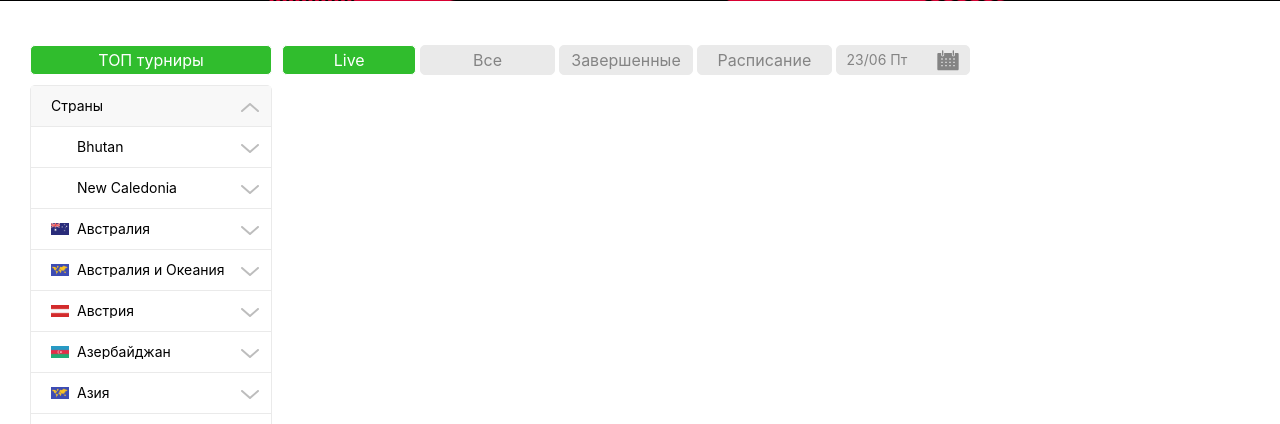
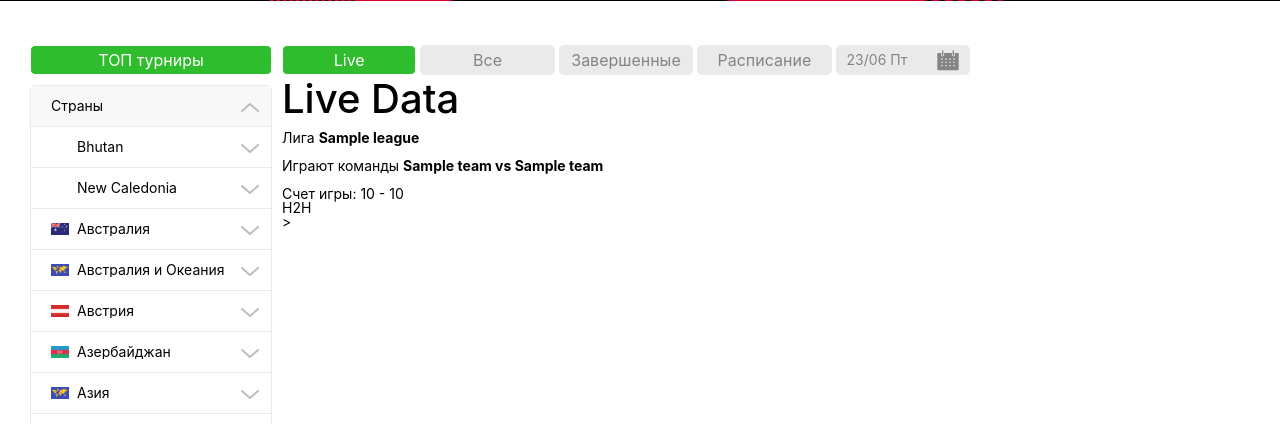
Before and after one commit to dbakinovskaya/score, a Django app: page /scoreflash/live/ in a window 1280 px wide. Shown: the part 119-543 px from the top of the page. Run offline with Django 3.2, Linux system fonts and the light colour scheme; tables that the repository leaves empty hold one stand-in row (values such as "Sample post"); some libraries are stand-ins or nearby versions.

Commit message:
поправки

```diff
--- a/score/scoreflash/templates/base.html
+++ b/score/scoreflash/templates/base.html
@@ -88,10 +88,12 @@
                   </div>
                 </div>
               </div>
+
               <div class="middle-right-div">
+                {% block content %}
+              {% endblock %}
                 <div class="middle-right for-desktop">
-                  {% block content %}
-                  {% endblock %}
+
                 </div>
               </div>
             </div>
--- a/score/scoreflash/templates/live.html
+++ b/score/scoreflash/templates/live.html
@@ -7,11 +7,10 @@
 
     </thead>
       {% for live in live_data %}
-      <p><b></b><a href="{% url 'h2h' %}" style="color: green;">H2H</a></b></p><br>
       <p>Лига <b>{{ live.fixture_id.league_id }}</b></p><br>
         <p>Играют команды <b>{{ live.fixture_id }}</b></p><br>
-        <p>Счет игры: {{ live.home_score }} - {{ live.away_score }}</p><br>
-        <p></p>>
+        <p>Счет игры: {{ live.home_score }} - {{ live.away_score }}</p>
+        <p><a href="{% url 'h2h' %}">H2H</a></p>>
       {% endfor %}
     </tbody>
   </table>
```
Also changed, not shown: score/example.txt (+5 -3 lines).
